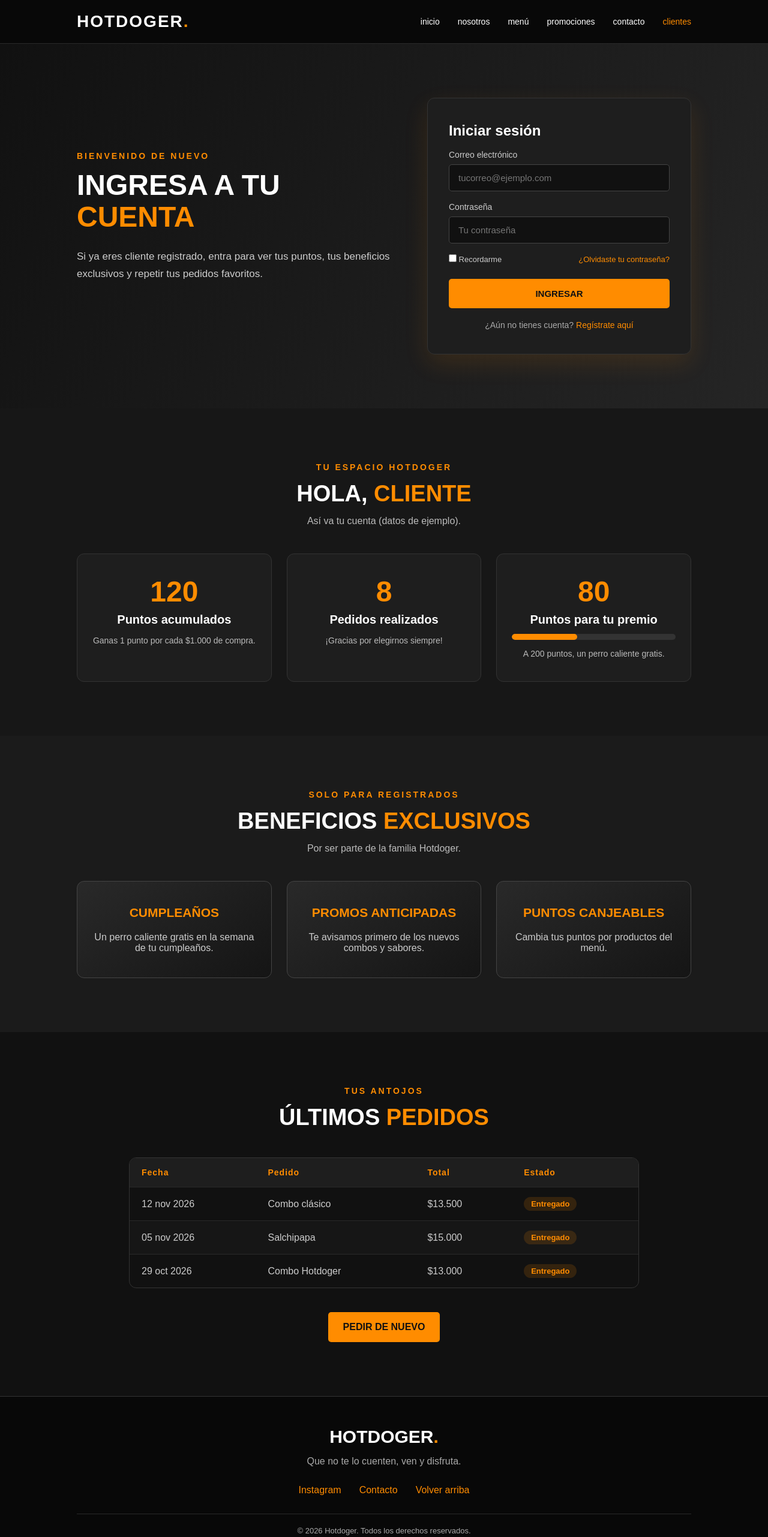
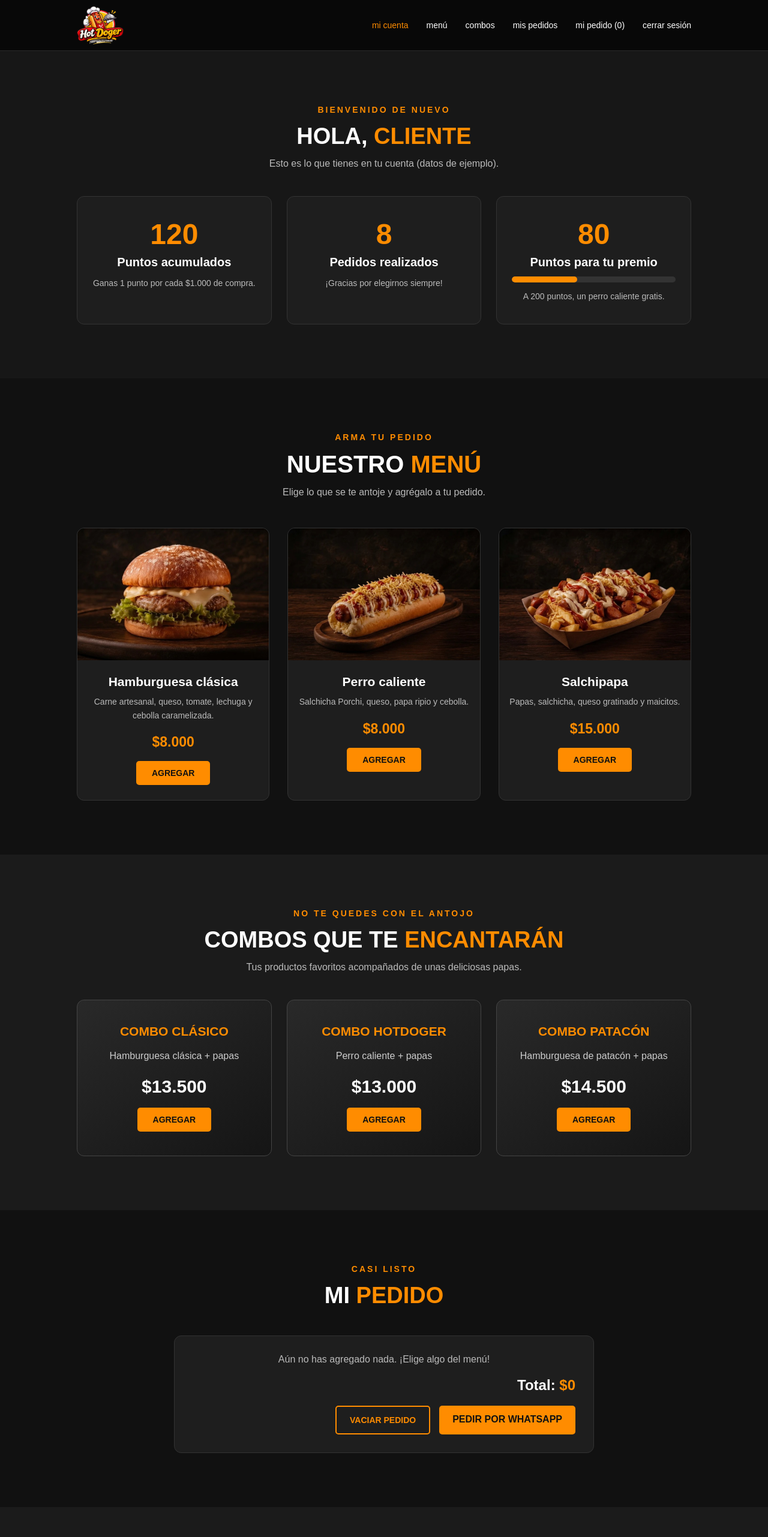
Before and after one commit to timoaguirre0709-pixel/Hot_Doger, a plain HTML site: page clientes/clientes.html in a window 1280 px wide. Shown: the top 2563 px of the page at 60% size. Drawn offline with Linux system fonts and the light colour scheme.

Commit message:
Se agrega el iniciar sesion y el logo para todas las paginas

```diff
--- a/clientes/clientes.html
+++ b/clientes/clientes.html
@@ -3,7 +3,7 @@
 <head>
     <meta charset="UTF-8">
     <meta name="viewport" content="width=device-width, initial-scale=1.0">
-    <title>Clientes registrados | Hotdoger</title>
+    <title>Mi cuenta | Hotdoger</title>
     <link rel="stylesheet" href="../index/css_index/estilos.css">
     <link rel="stylesheet" href="css/clientes.css">
 </head>
@@ -12,56 +12,24 @@
 <header>
     <nav class="navbar">
         <div class="logo">
-            <h1>HOTDOGER<span>.</span></h1>
+            <h1><a href="../index/index.html#inicio"><img src="../index/imagenes/logo.png" alt="Hotdoger - Sabor que te hace volver"></a></h1>
         </div>
         <ul class="nav-links">
-            <li><a href="../index/index.html#inicio">inicio</a></li>
-            <li><a href="../index/index.html#nosotros">nosotros</a></li>
-            <li><a href="../index/index.html#menu">menú</a></li>
-            <li><a href="../index/index.html#promociones">promociones</a></li>
-            <li><a href="../index/index.html#contacto">contacto</a></li>
-            <li><a href="clientes.html" class="activo">clientes</a></li>
+            <li><a href="#mi-cuenta" class="activo">mi cuenta</a></li>
+            <li><a href="#menu">menú</a></li>
+            <li><a href="#promociones">combos</a></li>
+            <li><a href="#historial">mis pedidos</a></li>
+            <li><a href="#pedido">mi pedido (<span id="contador">0</span>)</a></li>
+            <li><a href="iniciar_sesion.html">cerrar sesión</a></li>
         </ul>
     </nav>
 </header>
 
-<section id="acceso">
-    <div class="acceso-texto">
-        <p class="subtitulo">BIENVENIDO DE NUEVO</p>
-        <h2>INGRESA A TU <span>CUENTA</span></h2>
-        <p class="descripcion">
-            Si ya eres cliente registrado, entra para ver tus puntos,
-            tus beneficios exclusivos y repetir tus pedidos favoritos.
-        </p>
-    </div>
-
-    <form class="formulario-acceso" action="#" method="post">
-        <h3>Iniciar sesión</h3>
-
-        <label for="correo">Correo electrónico</label>
-        <input type="email" id="correo" name="correo" placeholder="tucorreo@ejemplo.com" required>
-
-        <label for="clave">Contraseña</label>
-        <input type="password" id="clave" name="clave" placeholder="Tu contraseña" required>
-
-        <div class="fila-opciones">
-            <label class="recordar">
-                <input type="checkbox" name="recordar"> Recordarme
-            </label>
-            <a href="#">¿Olvidaste tu contraseña?</a>
-        </div>
-
-        <button type="submit" class="btn-principal">INGRESAR</button>
-
-        <p class="nota-registro">¿Aún no tienes cuenta? <a href="#">Regístrate aquí</a></p>
-    </form>
-</section>
-
 <section id="mi-cuenta">
     <div class="titulo-bloque">
-        <p class="subtitulo">TU ESPACIO HOTDOGER</p>
+        <p class="subtitulo">BIENVENIDO DE NUEVO</p>
         <h2>HOLA, <span>CLIENTE</span></h2>
-        <p>Así va tu cuenta (datos de ejemplo).</p>
+        <p>Esto es lo que tienes en tu cuenta (datos de ejemplo).</p>
     </div>
 
     <div class="tarjetas-cuenta">
@@ -80,6 +48,84 @@
             <h3>Puntos para tu premio</h3>
             <div class="barra"><div class="barra-avance"></div></div>
             <p>A 200 puntos, un perro caliente gratis.</p>
+        </div>
+    </div>
+</section>
+
+<section id="menu">
+    <div class="menu-titulo">
+        <p class="subtitulo">ARMA TU PEDIDO</p>
+        <h2>NUESTRO <span>MENÚ</span></h2>
+        <p>Elige lo que se te antoje y agrégalo a tu pedido.</p>
+    </div>
+
+    <div class="menu-productos">
+        <div class="producto">
+            <img src="../index/imagenes/hamburguesa 1.png" alt="Hamburguesa clásica">
+            <h3>Hamburguesa clásica</h3>
+            <p>Carne artesanal, queso, tomate, lechuga y cebolla caramelizada.</p>
+            <h4>$8.000</h4>
+            <button class="btn-agregar" data-nombre="Hamburguesa clásica" data-precio="8000">AGREGAR</button>
+        </div>
+        <div class="producto">
+            <img src="../index/imagenes/perro.png" alt="Perro caliente">
+            <h3>Perro caliente</h3>
+            <p>Salchicha Porchi, queso, papa ripio y cebolla.</p>
+            <h4>$8.000</h4>
+            <button class="btn-agregar" data-nombre="Perro caliente" data-precio="8000">AGREGAR</button>
+        </div>
+        <div class="producto">
+            <img src="../index/imagenes/salchipapa.png" alt="Salchipapa">
+            <h3>Salchipapa</h3>
+            <p>Papas, salchicha, queso gratinado y maicitos.</p>
+            <h4>$15.000</h4>
+            <button class="btn-agregar" data-nombre="Salchipapa" data-precio="15000">AGREGAR</button>
+        </div>
+    </div>
+</section>
+
+<section id="promociones">
+    <div class="promociones-titulo">
+        <p class="subtitulo">NO TE QUEDES CON EL ANTOJO</p>
+        <h2>COMBOS QUE TE <span>ENCANTARÁN</span></h2>
+        <p>Tus productos favoritos acompañados de unas deliciosas papas.</p>
+    </div>
+
+    <div class="promociones-productos">
+        <div class="promo">
+            <h3>COMBO CLÁSICO</h3>
+            <p>Hamburguesa clásica + papas</p>
+            <h4>$13.500</h4>
+            <button class="btn-agregar" data-nombre="Combo clásico" data-precio="13500">AGREGAR</button>
+        </div>
+        <div class="promo">
+            <h3>COMBO HOTDOGER</h3>
+            <p>Perro caliente + papas</p>
+            <h4>$13.000</h4>
+            <button class="btn-agregar" data-nombre="Combo Hotdoger" data-precio="13000">AGREGAR</button>
+        </div>
+        <div class="promo">
+            <h3>COMBO PATACÓN</h3>
+            <p>Hamburguesa de patacón + papas</p>
+            <h4>$14.500</h4>
+            <button class="btn-agregar" data-nombre="Combo patacón" data-precio="14500">AGREGAR</button>
+        </div>
+    </div>
+</section>
+
+<section id="pedido">
+    <div class="titulo-bloque">
+        <p class="subtitulo">CASI LISTO</p>
+        <h2>MI <span>PEDIDO</span></h2>
+    </div>
+
+    <div class="carrito">
+        <p id="vacio" class="vacio">Aún no has agregado nada. ¡Elige algo del menú!</p>
+        <ul id="lista-pedido"></ul>
+        <p class="total">Total: <span id="total">$0</span></p>
+        <div class="acciones-pedido">
+            <button id="vaciar" class="btn-secundario">VACIAR PEDIDO</button>
+            <a id="enviar" href="https://wa.me/" target="_blank" class="btn-principal">PEDIR POR WHATSAPP</a>
         </div>
     </div>
 </section>
@@ -116,51 +162,32 @@
     <div class="caja-tabla">
         <table>
             <thead>
-                <tr>
-                    <th>Fecha</th>
-                    <th>Pedido</th>
-                    <th>Total</th>
-                    <th>Estado</th>
-                </tr>
+                <tr><th>Fecha</th><th>Pedido</th><th>Total</th><th>Estado</th></tr>
             </thead>
             <tbody>
-                <tr>
-                    <td>12 nov 2026</td>
-                    <td>Combo clásico</td>
-                    <td>$13.500</td>
-                    <td><span class="estado">Entregado</span></td>
-                </tr>
-                <tr>
-                    <td>05 nov 2026</td>
-                    <td>Salchipapa</td>
-                    <td>$15.000</td>
-                    <td><span class="estado">Entregado</span></td>
-                </tr>
-                <tr>
-                    <td>29 oct 2026</td>
-                    <td>Combo Hotdoger</td>
-                    <td>$13.000</td>
-                    <td><span class="estado">Entregado</span></td>
-                </tr>
+                <tr><td>12 nov 2026</td><td>Combo clásico</td><td>$13.500</td><td><span class="estado">Entregado</span></td></tr>
+                <tr><td>05 nov 2026</td><td>Salchipapa</td><td>$15.000</td><td><span class="estado">Entregado</span></td></tr>
+                <tr><td>29 oct 2026</td><td>Combo Hotdoger</td><td>$13.000</td><td><span class="estado">Entregado</span></td></tr>
             </tbody>
         </table>
     </div>
 
-    <a href="https://wa.me/" class="btn-principal">PEDIR DE NUEVO</a>
+    <a href="#menu" class="btn-principal">PEDIR DE NUEVO</a>
 </section>
 
 <footer>
     <div class="footer-contenido">
-        <h2>HOTDOGER<span>.</span></h2>
+        <img src="../index/imagenes/logo.png" alt="Hotdoger" class="footer-logo">
         <p>Que no te lo cuenten, ven y disfruta.</p>
         <div class="footer-redes">
             <a href="https://www.instagram.com/hotdoger_iba/" target="_blank">Instagram</a>
             <a href="../index/index.html#contacto">Contacto</a>
-            <a href="#acceso">Volver arriba</a>
+            <a href="#mi-cuenta">Volver arriba</a>
         </div>
         <p class="copyright">© 2026 Hotdoger. Todos los derechos reservados.</p>
     </div>
 </footer>
 
+<script src="js/pedido.js"></script>
 </body>
 </html>
--- a/clientes/css/clientes.css
+++ b/clientes/css/clientes.css
@@ -279,3 +279,144 @@ tbody tr:nth-child(even) {
         font-size: 30px;
     }
 }
+.btn-agregar,
+.btn-secundario {
+    background-color: #ff8c00;
+    color: #111;
+    border: none;
+    padding: 12px 26px;
+    border-radius: 5px;
+    font-weight: bold;
+    font-size: 14px;
+    cursor: pointer;
+    transition: 0.3s;
+}
+
+.btn-agregar:hover {
+    background-color: #fff;
+    transform: translateY(-3px);
+}
+
+.producto .btn-agregar,
+.promo .btn-agregar {
+    margin-top: 18px;
+}
+
+.btn-secundario {
+    background-color: transparent;
+    color: #ff8c00;
+    border: 2px solid #ff8c00;
+}
+
+.btn-secundario:hover {
+    background-color: #ff8c00;
+    color: #111;
+}
+
+#pedido {
+    background-color: #111;
+    text-align: center;
+}
+
+#menu {
+    scroll-margin-top: 80px;
+}
+
+.carrito {
+    max-width: 700px;
+    margin: 0 auto;
+    background-color: #1e1e1e;
+    border: 1px solid #333;
+    border-radius: 12px;
+    padding: 30px;
+    text-align: left;
+}
+
+.vacio {
+    color: #bbb;
+    text-align: center;
+}
+
+#lista-pedido {
+    list-style: none;
+}
+
+#lista-pedido li {
+    display: flex;
+    justify-content: space-between;
+    align-items: center;
+    gap: 15px;
+    padding: 14px 0;
+    border-bottom: 1px solid #333;
+}
+
+.nombre-item {
+    flex: 1;
+}
+
+.controles {
+    display: flex;
+    align-items: center;
+    gap: 12px;
+}
+
+.btn-cantidad {
+    width: 30px;
+    height: 30px;
+    background-color: #333;
+    color: #fff;
+    border: none;
+    border-radius: 50%;
+    font-size: 16px;
+    cursor: pointer;
+    transition: 0.3s;
+}
+
+.btn-cantidad:hover {
+    background-color: #ff8c00;
+    color: #111;
+}
+
+.subtotal {
+    min-width: 80px;
+    text-align: right;
+    color: #ff8c00;
+    font-weight: bold;
+}
+
+.total {
+    font-size: 24px;
+    font-weight: bold;
+    text-align: right;
+    margin: 20px 0;
+}
+
+.total span {
+    color: #ff8c00;
+}
+
+.acciones-pedido {
+    display: flex;
+    justify-content: flex-end;
+    gap: 15px;
+    flex-wrap: wrap;
+}
+
+.acciones-pedido .btn-principal,
+.acciones-pedido .btn-secundario {
+    padding: 14px 22px;
+}
+
+@media (max-width: 600px) {
+    .carrito {
+        padding: 20px 15px;
+    }
+
+    #lista-pedido li {
+        flex-wrap: wrap;
+    }
+
+    .acciones-pedido {
+        justify-content: center;
+    }
+}
--- a/index/css_index/estilos.css
+++ b/index/css_index/estilos.css
@@ -461,3 +461,39 @@ footer {
         gap: 20px;
     }
 }
+
+
+/* =================================
+   LOGO
+================================= */
+
+header {
+    padding: 10px 10%;
+}
+
+.logo img {
+    height: 64px;
+    width: auto;
+    display: block;
+    transition: 0.3s;
+}
+
+.logo img:hover {
+    transform: scale(1.06);
+}
+
+.footer-logo {
+    width: 200px;
+    max-width: 100%;
+    margin-bottom: 15px;
+}
+
+@media (max-width: 600px) {
+    .logo img {
+        height: 54px;
+    }
+
+    .footer-logo {
+        width: 160px;
+    }
+}
```
Also changed, not shown: clientes/iniciar_sesion.html (added, +73 -0 lines), index/index.html (+3 -3 lines), clientes/images/logo.png (added), index/imagenes/logo.png (added).
